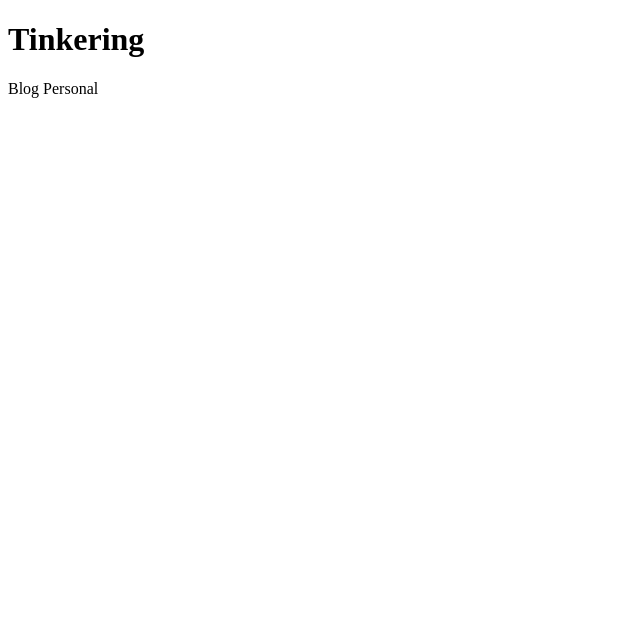
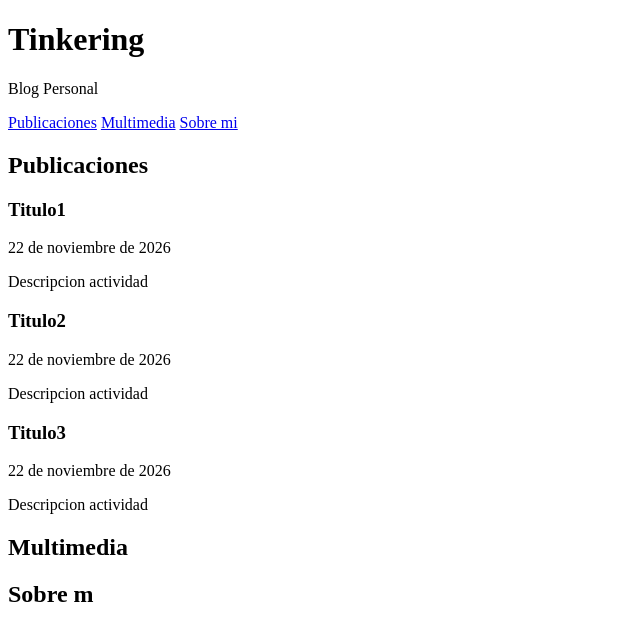
Before and after one commit to 1eduportela/tinkering, a plain HTML site: page index.html in a window 1280 px wide. Shown: the whole page, without its empty margins (0-640 px from the left). Drawn offline with Linux system fonts and the light colour scheme.

Commit message:
Base de html

```diff
--- a/index.html
+++ b/index.html
@@ -1,12 +1,67 @@
 <!DOCTYPE html>
-<html lang="en">
+<html lang="es">
 <head>
     <meta charset="UTF-8">
     <meta name="viewport" content="width=device-width, initial-scale=1.0">
-    <title>Document</title>
+    <title>Tinkering</title>
 </head>
 <body>
-    <h1>Tinkering</h1>
-    <p1>Blog Personal</p1>
+    <header>
+        <h1>Tinkering</h1>
+        <p>Blog Personal</p>
+        <nav>
+            <a href="#Publicaciones">Publicaciones</a>
+            <a href="#Multimedia">Multimedia</a>
+            <a href="#Sobre_mi">Sobre mi</a>
+        </nav>
+    </header>
+    <main>
+        <section id="Publicaciones" class="seccion">
+            <h2>Publicaciones</h2>
+            <article id="entrada1" class="entrada">
+                <div class="resumen">
+                    <div>
+                        <h1>Titulo1</h1>
+                        <time datetime="2026-11-22">22 de noviembre de 2026</time>
+                        <p>Descripcion actividad</p>
+                    </div>
+                </div>
+
+                <div class="contenido"></div>
+            </article>
+
+            <article id="entrada2" class="entrada">
+                <div class="resumen">
+                    <div>
+                        <h1>Titulo2</h1>
+                        <time datetime="2026-11-22">22 de noviembre de 2026</time>
+                        <p>Descripcion actividad</p>
+                    </div>
+                </div>
+
+                <div class="contenido"></div>
+            </article>
+
+            <article id="entrada3" class="entrada">
+                <div class="resumen">
+                    <div>
+                        <h1>Titulo3</h1>
+                        <time datetime="2026-11-22">22 de noviembre de 2026</time>
+                        <p>Descripcion actividad</p>
+                    </div>
+                </div>
+
+                <div class="contenido"></div>
+            </article>
+        </section>
+
+        <section id="Multimedia" class="seccion">
+            <h2>Multimedia</h2>
+        </section>
+
+        <section id="Sobre_mi" class="seccion">
+            <h2>Sobre m</h2>
+        </section>
+    </main>
 </body>
 </html>
```
